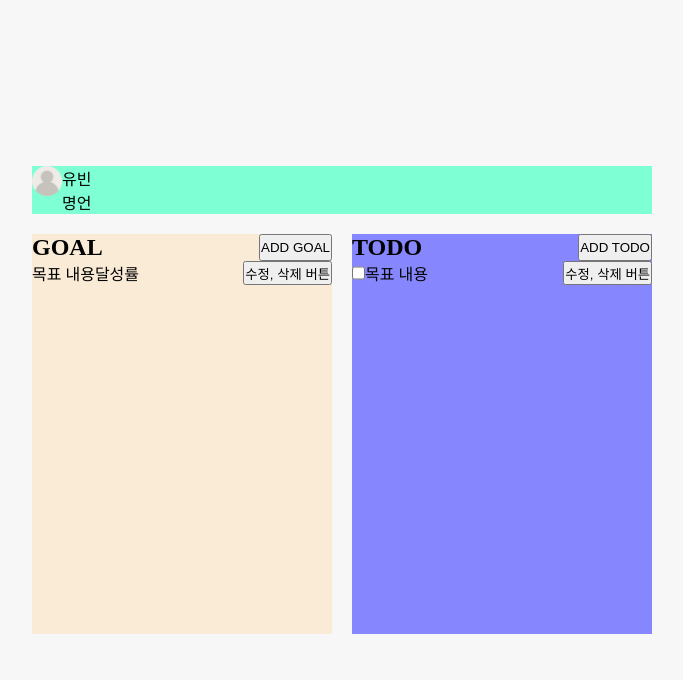
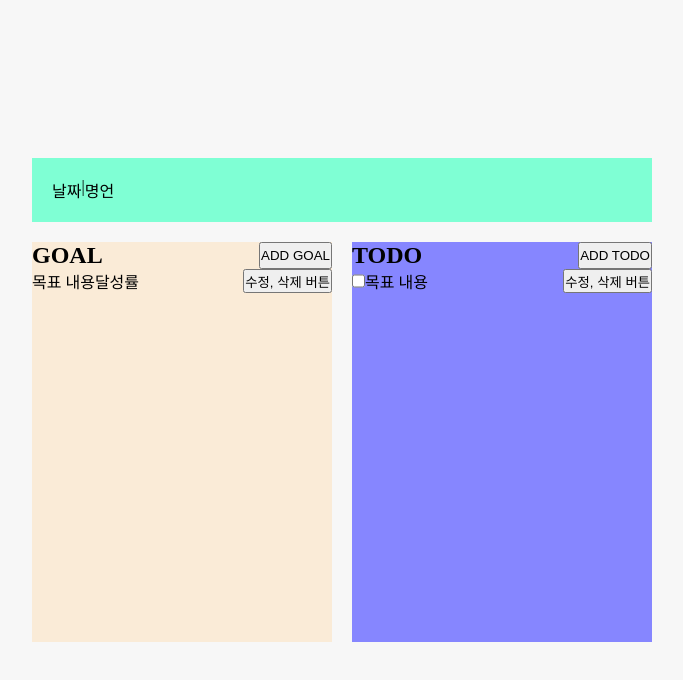
Before and after one commit to ChaeYubin/js-todo-app, a plain HTML site: page index.html in a window 1280 px wide. Shown: the whole page, without its empty margins (298-981 px from the left). Drawn offline with Linux system fonts and the light colour scheme.

Commit message:
기본 구조 변경

```diff
--- a/index.html
+++ b/index.html
@@ -12,19 +12,14 @@
   </head>
   <body>
     <div class="container">
-      <!-- 프로필 섹션 -->
-      <div class="profile-section">
-        <div class="profile-img">
-          <img src="./assets/user.png" alt="프로필 이미지" />
-        </div>
-        <div class="profile-contents">
-          <p class="profile-nickname">유빈</p>
-          <p class="quote">명언</p>
-        </div>
-      </div>
+      <header>
+        <p class="date">날짜</p>
+        <p>|</p>
+        <p class="quote">명언</p>
+      </header>
 
-      <!--  목표 섹션 -->
-      <div class="goal-todo-container">
+      <main>
+        <!--  목표 섹션 -->
         <div class="goal-section">
           <div class="goal-section-header">
             <h2>GOAL</h2>
@@ -53,7 +48,7 @@
             </div>
           </div>
         </div>
-      </div>
+      </main>
     </div>
     <script src="script.js"></script>
   </body>
--- a/style.css
+++ b/style.css
@@ -18,12 +18,13 @@ body {
   gap: 20px;
 }
 
-.profile-section {
+header {
   background-color: aquamarine;
   display: flex;
+  padding: 20px;
 }
 
-.goal-todo-container {
+main {
   display: flex;
   gap: 20px;
 }
```
